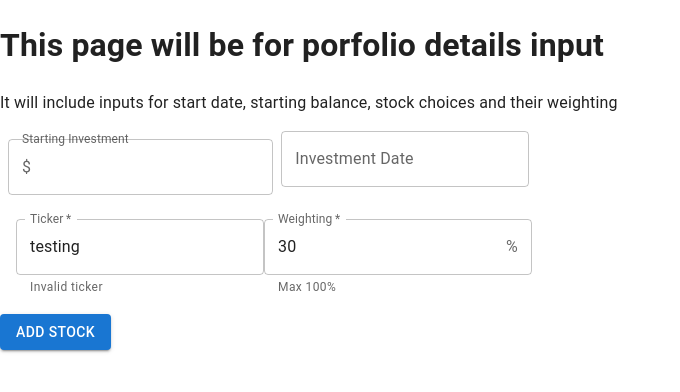
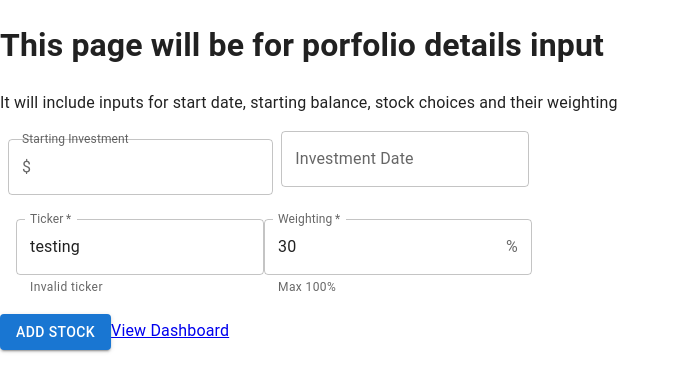
Before and after one commit to BertMorris/portfolio-calc, a Next.js app: page /portfolio in a window 1280 px wide. Shown: the top 392 px of the page, without its empty margins (0-680 px from the left). Built offline with nearby package versions, Linux system fonts and the light colour scheme.

Commit message:
add url params

```diff
--- a/src/app/dashboard/page.tsx
+++ b/src/app/dashboard/[portfolioQuery]/page.tsx
@@ -1,8 +1,12 @@
 import React from "react";
 
-type Props = {};
+type Props = {
+  params: { portfolioQuery: string };
+};
 
-export default function page({}: Props) {
+export default function page({ params }: Props) {
+  const query = decodeURIComponent(params.portfolioQuery);
+
   return (
     <main>
       <h1>This page will contain the bashboard</h1>
@@ -18,6 +22,7 @@ export default function page({}: Props) {
           strategies ie yearly, quarterly
         </li>
       </ul>
+      <h3>URL query: {query}</h3>
     </main>
   );
 }
--- a/src/app/portfolio/page.tsx
+++ b/src/app/portfolio/page.tsx
@@ -2,7 +2,6 @@
 
 import {
   Button,
-  FilledInput,
   FormControl,
   InputAdornment,
   InputLabel,
@@ -13,7 +12,8 @@ import {
 } from "@mui/material";
 import { DatePicker, LocalizationProvider } from "@mui/x-date-pickers";
 import { AdapterDayjs } from "@mui/x-date-pickers/AdapterDayjs";
-import React, { useState } from "react";
+import Link from "next/link";
+import React, { useMemo, useState } from "react";
 
 type Props = {};
 
@@ -25,7 +25,7 @@ type StockWeight = {
   weight: Weight;
 };
 
-export default function page({}: Props) {
+export default function Page({}: Props) {
   const [date, setDate] = useState<Date | null>(null);
   const [amount, setAmount] = useState<number | null>(null);
   const [tickers, setTickers] = useState<StockWeight[]>([
@@ -46,8 +46,19 @@ export default function page({}: Props) {
     } else return true;
   }
 
+  // url param string
+  const urlQuery = useMemo(() => {
+    const query = {
+      startDate: date,
+      initialBalance: amount,
+      stocks: tickers,
+    };
+
+    return encodeURIComponent(JSON.stringify(query));
+  }, [date, amount, tickers]);
+
   return (
-    <LocalizationProvider dateAdapter={AdapterDayjs}>
+    <>
       <h1>This page will be for porfolio details input</h1>
       <p>
         It will include inputs for start date, starting balance, stock choices
@@ -66,11 +77,13 @@ export default function page({}: Props) {
             required
           />
         </FormControl>
-        <DatePicker
-          label="Investment Date"
-          value={date}
-          onChange={(newDate) => setDate(newDate)}
-        />
+        <LocalizationProvider dateAdapter={AdapterDayjs}>
+          <DatePicker
+            label="Investment Date"
+            value={date}
+            onChange={(newDate) => setDate(newDate)}
+          />
+        </LocalizationProvider>
         <List>
           {tickers.map((item: StockWeight, tickerIndex) => (
             <ListItem key={tickerIndex}>
@@ -132,6 +145,7 @@ export default function page({}: Props) {
       ) : (
         <p>Maximum input reached</p>
       )}
-    </LocalizationProvider>
+      <Link href={`/dashboard/${urlQuery}`}>View Dashboard</Link>
+    </>
   );
 }
```
